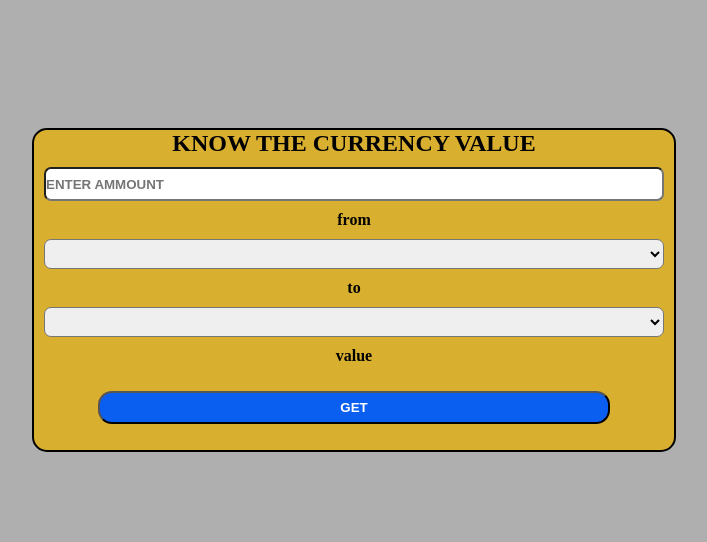
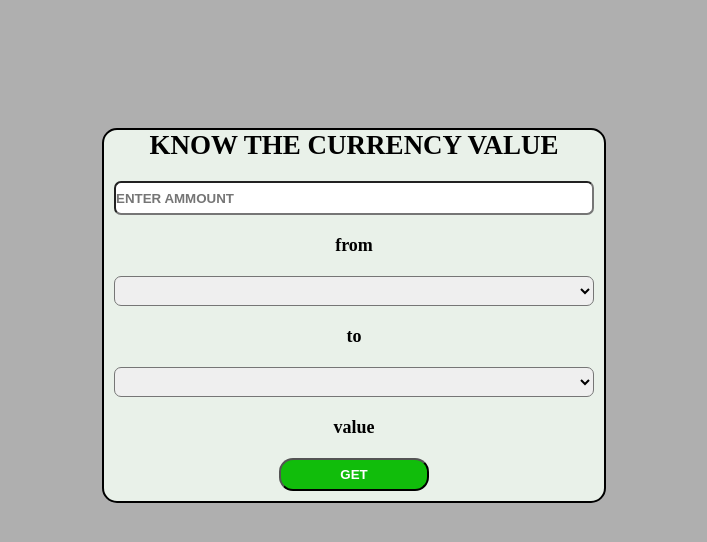
Before and after one commit to Adithya519b/currencyconverter, a plain HTML site: page index.html in a window 1280 px wide. Shown: the whole page, without its empty margins (286-993 px from the left). Drawn offline with Linux system fonts and the light colour scheme; no server answers.

Commit message:
added colors

```diff
--- a/style.css
+++ b/style.css
@@ -11,12 +11,12 @@ body{
     margin-top:10%;
     border:2px solid black;
     border-radius: 15px;
-    background-color: rgba(232, 176, 9, 0.758);
+    background-color: rgb(233, 241, 233);
     display: flex;
     flex-direction: column;
-    width: 50%;
-    justify-content: space-around;
-    height: 40vh;
+    width: 500px;
+    gap: 10px;
+    font-size: 18px;
 }
 input,select{
     margin: 10px;
@@ -27,13 +27,15 @@ input,select{
 }
 p{
     font-weight: 700;
+    font-size: 18px;
 }
 button{
-    margin: auto;
+    margin: 10px auto;
     padding: 7px;
-    width: 80%;
+    outline: none;
+    width: 150px;
     border-radius: 14px;
-    background-color: rgba(3, 93, 248, 0.963);
+    background-color: rgba(16, 189, 10, 0.993);
     font-weight: 700;
     color: white;
 }
```
Also changed, not shown: 1 other file.
